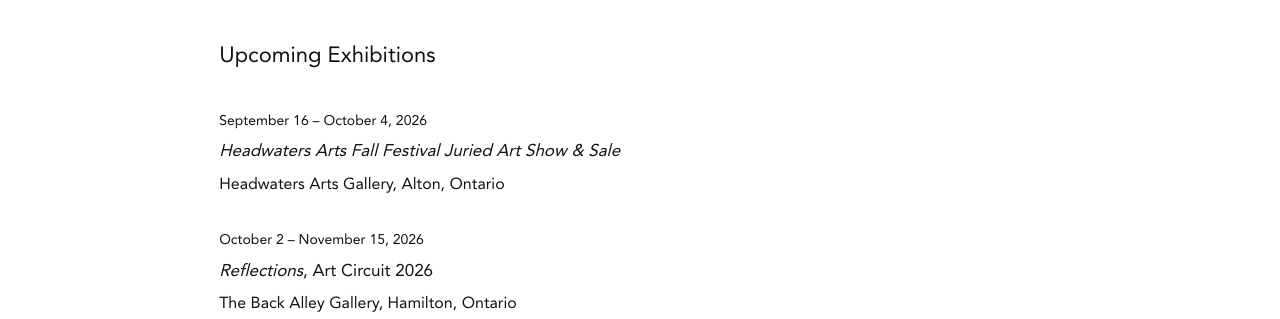
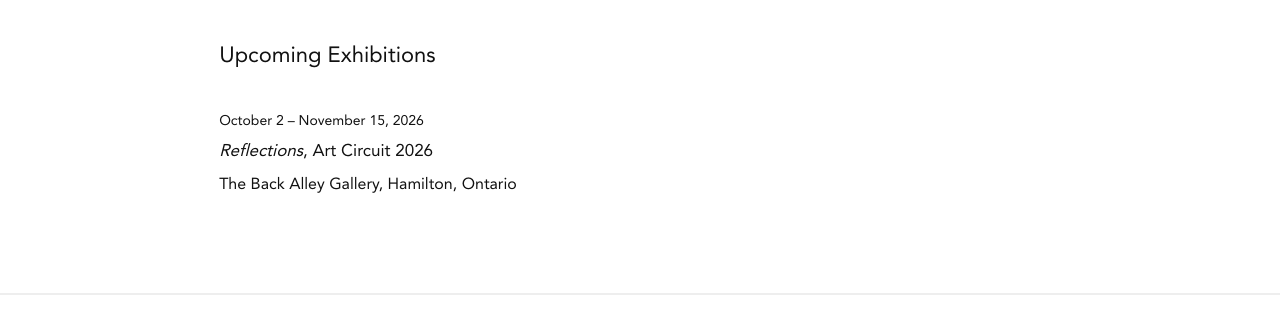
Before and after one commit to LauraFineArt/laura-schneider-fine-art, a plain HTML site: page index.html in a window 1280 px wide. Shown: the part 641-960 px from the top of the page. Drawn offline with Linux system fonts and the light colour scheme.

Commit message:
Update index.html
Removed expired exhibition.

```diff
--- a/index.html
+++ b/index.html
@@ -108,22 +108,6 @@
 
     <div class="upcoming-entry">
       <p class="upcoming-date">
-        September 16 – October 4, 2026
-      </p>
-
-      <p class="upcoming-title">
-        <em>
-          Headwaters Arts Fall Festival Juried Art Show &amp; Sale
-        </em>
-      </p>
-
-      <p>
-        Headwaters Arts Gallery, Alton, Ontario
-      </p>
-    </div>
-
-    <div class="upcoming-entry">
-      <p class="upcoming-date">
         October 2 – November 15, 2026
       </p>
 
```
